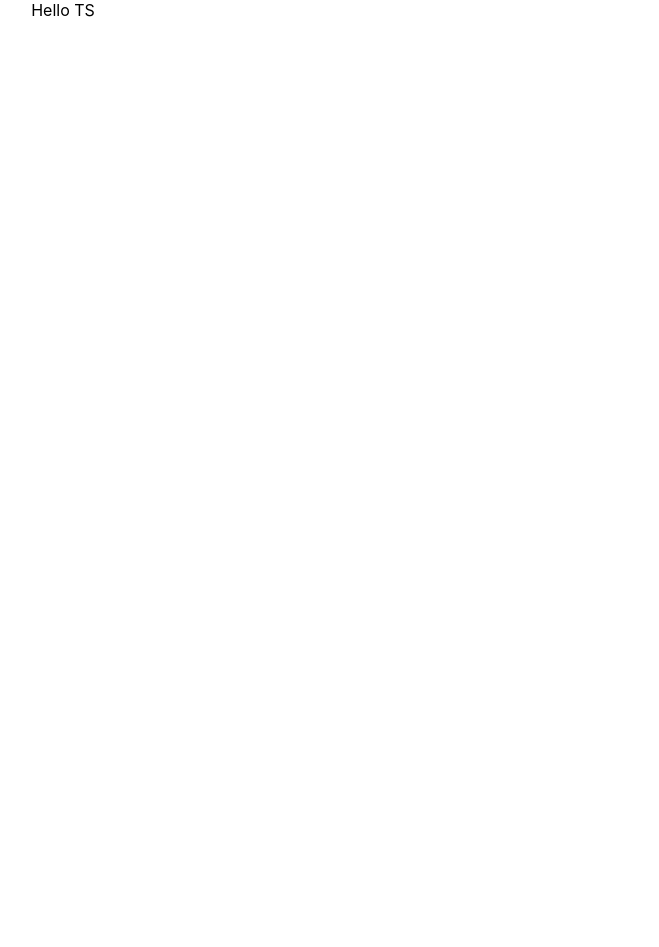
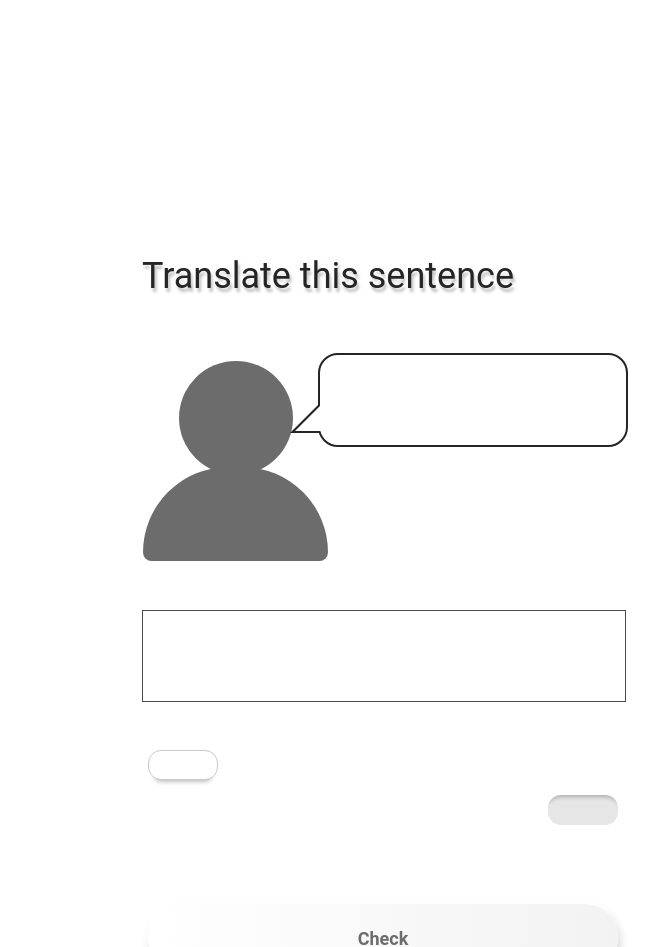
Before and after one commit to sStarkmaXx/react-ts-dnd, a React (Create React App) app: page / in a window 1280 px wide. Shown: the top 947 px of the page, without its empty margins (577-1236 px from the left). Before the commit the page ends 800 px from the top, so only its background shows below. Built offline with nearby package versions, Linux system fonts and the light colour scheme.

Commit message:
create light UI

```diff
--- a/src/App.css
+++ b/src/App.css
@@ -1,6 +1,127 @@
-#body{
-  background-color: #E5E5E5;
-}
 .App {
   text-align: center;
 }
+
+.mainText {
+  position: absolute;
+  width: 372px;
+  height: 42px;
+  left: 719px;
+  top: 255px;
+  font-family: Roboto;
+  font-style: normal;
+  font-weight: normal;
+  font-size: 36px;
+  line-height: 42px;
+  color: #252525;
+  text-shadow: -2px -4px 3px #FFFFFF, 2px 4px 3px rgba(0, 0, 0, 0.25);
+}
+
+.head {
+  position: absolute;
+  width: 114px;
+  height: 114px;
+  left: 756px;
+  top: 361px;
+  background: #6C6C6C;
+  border-radius: 50%;
+}
+
+.body {
+  position: absolute;
+  width: 185.65px;
+  height: 93.5px;
+  left: 719.67px;
+  top: 467px;
+  background: #6C6C6C;
+  border-top-left-radius: 200px;
+  border-top-right-radius: 200px;
+  border-bottom-right-radius: 20px;
+  border-bottom-left-radius: 20px;
+}
+
+.bubble {
+  position: absolute;
+  width: 306px;
+  height: 90px;
+  left: 895px;
+  top: 353px;
+  border: 2px solid #252525;
+  border-radius: 20px;
+}
+
+.bubble:before {
+  content: ' ';
+  position: absolute;
+  width: 0;
+  height: 0;
+  left: -30px;
+  bottom: 12px;
+  border: 15px solid;
+  border-color: #252525 transparent transparent #252525;
+  transform: rotate(180deg);
+}
+
+.bubble:after {
+  content: ' ';
+  position: absolute;
+  width: 0;
+  height: 0;
+  left: -25px;
+  bottom: 14px;
+  border: 15px solid;
+  border-color: white transparent transparent white;
+  transform: rotate(180deg);
+}
+
+.line {
+  position: absolute;
+  width: 482px;
+  height: 90px;
+  left: 719px;
+  top: 610px;
+  border: 1px solid #4B4B4B;
+}
+
+.wordBubble {
+  position: absolute;
+  width: 70px;
+  height: 30px;
+  left: 725px;
+  top: 750px;
+  background: #FFFFFF;
+  border: 1px solid #C9C9C9;
+  box-sizing: border-box;
+  box-shadow: 0px 8px 4px -6px rgba(0, 0, 0, 0.25);
+  border-radius: 13px;
+}
+
+.emptyWordBubble {
+  position: absolute;
+  width: 70px;
+  height: 30px;
+  left: 1125px;
+  top: 795px;
+  background: #E6E6E6;
+  box-shadow: inset 0px 8px 4px -6px rgba(0, 0, 0, 0.25);
+  border-radius: 13px;
+}
+
+.button {
+  display: grid;
+  position: absolute;
+  width: 470px;
+  height: 68px;
+  left: 725px;
+  top: 904px;
+  background: linear-gradient(91.2deg, #FFFFFF 0%, #F2F2F2 100%);
+  box-shadow: -2px -4px 8px #FFFFFF, 2px 4px 8px rgba(0, 0, 0, 0.2);
+  border-radius: 88px;
+  font-family: Roboto;
+  font-style: normal;
+  font-weight: bold;
+  font-size: 18px;
+  text-align: center;
+  align-content: center;
+  color: #6C6C6C;
+}
--- a/src/App.tsx
+++ b/src/App.tsx
@@ -4,7 +4,14 @@ import './App.css';
 const App: React.FC = ()=> {
   return (
     <div className="App">
-      Hello TS
+      <div className="mainText">Translate this sentence</div>
+      <div className="head"></div>
+      <div className="body"></div>
+      <div className="bubble"></div>
+      <div className="line"></div>
+      <div className="wordBubble"></div>
+      <div className="emptyWordBubble"></div>
+      <div className="button">Check</div>
     </div>
   );
 }
```
